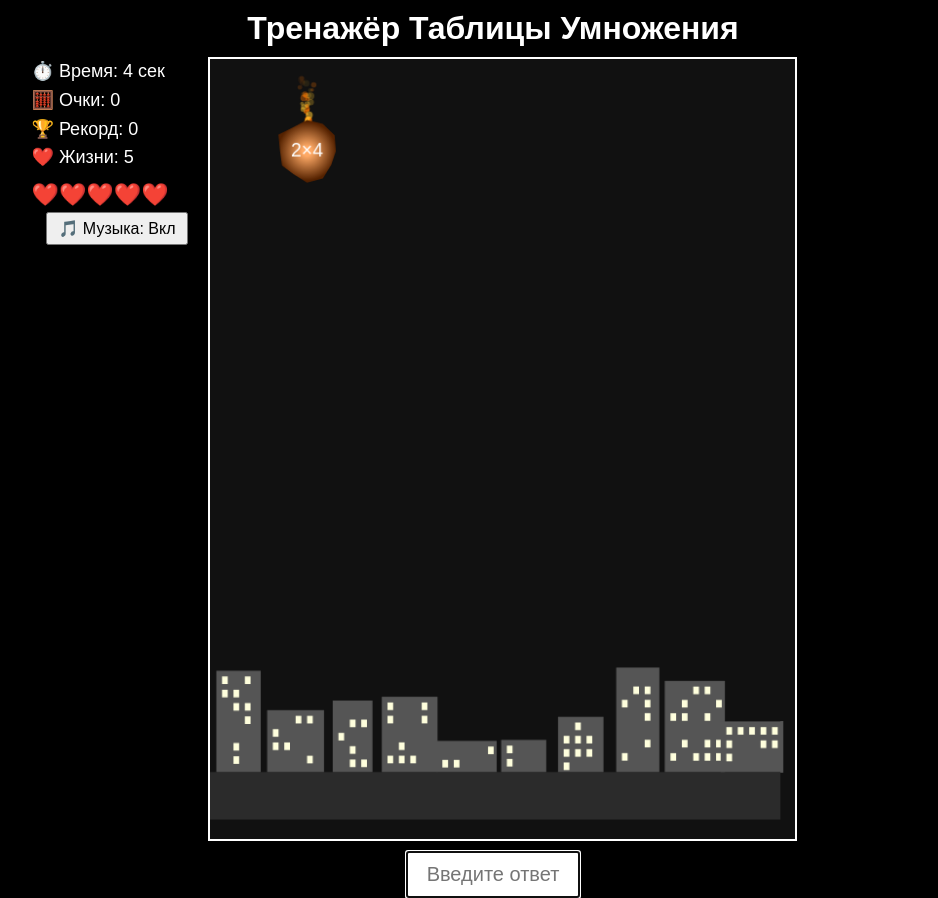
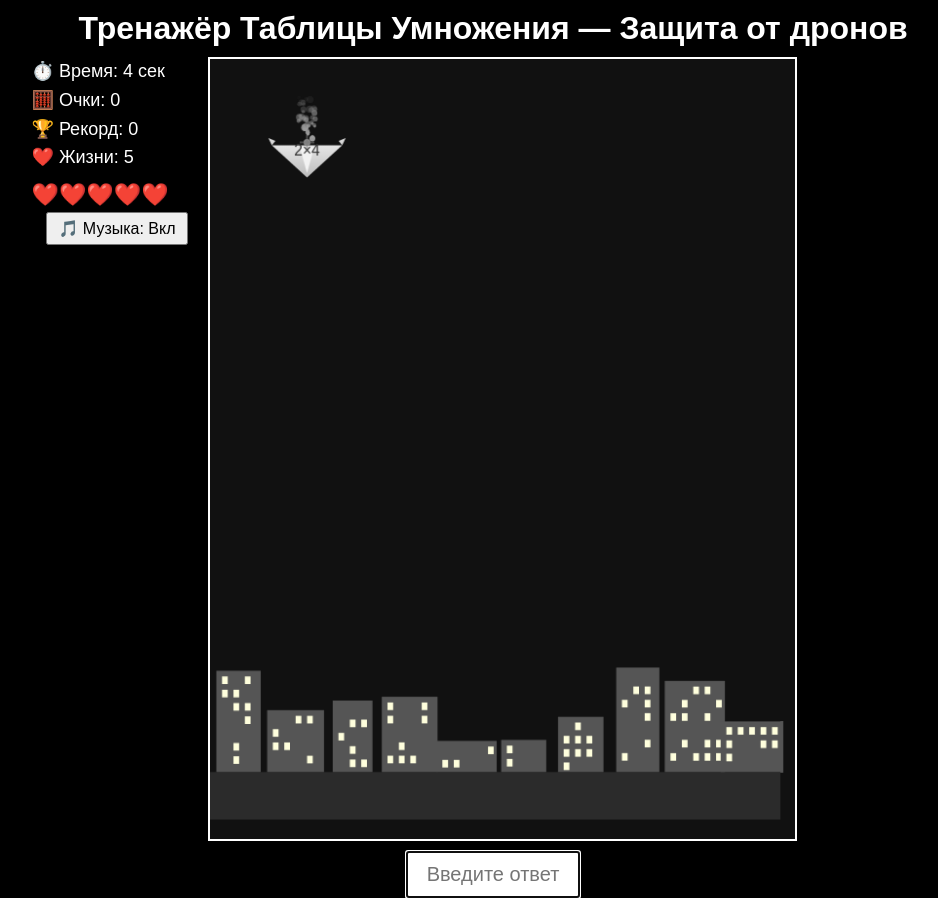
Before and after one commit to nazarzvs/Multiplyer, a plain HTML site: page index.html in a window 1280 px wide. Shown: the whole page, without its empty margins (226-1164 px from the left). Drawn offline with Linux system fonts and the light colour scheme.

Commit message:
changed meteorite to shahed drone

```diff
--- a/game.js
+++ b/game.js
@@ -1,4 +1,4 @@
-// game.js — версия с 5 жизнями и кнопкой музыки
+// game.js — версия с 5 жизнями и кнопкой музыки (Shahed дроны)
 const canvas = document.getElementById("gameCanvas");
 const ctx = canvas.getContext("2d");
 
@@ -109,38 +109,91 @@ class Task {
       p.update(currentDeltaTime, FRAME_SCALE);
       if (p.alpha <= 0) this.particles.splice(i, 1);
     }
+    // Силуэт Shahed: дельтовидное крыло с носом вниз
+    // Треугольный планер
     ctx.beginPath();
-    ctx.moveTo(this.x + this.shape[0].x, this.y + this.shape[0].y);
-    for (let i = 1; i < this.shape.length; i++) {
-      ctx.lineTo(this.x + this.shape[i].x, this.y + this.shape[i].y);
-    }
+    const noseX = this.x;
+    const noseY = this.y + this.radius * 0.9; // нос вниз по направлению падения
+    const leftWingX = this.x - this.radius * 1.2;
+    const rightWingX = this.x + this.radius * 1.2;
+    const wingY = this.y - this.radius * 0.2;
+    ctx.moveTo(noseX, noseY);
+    ctx.lineTo(rightWingX, wingY);
+    ctx.lineTo(leftWingX, wingY);
     ctx.closePath();
-    const gradient = ctx.createRadialGradient(this.x, this.y, 5, this.x, this.y, this.radius);
-    gradient.addColorStop(0, "#ffaa66");
-    gradient.addColorStop(1, "#552200");
-    ctx.fillStyle = gradient;
+    const bodyGradient = ctx.createLinearGradient(this.x, wingY, this.x, noseY);
+    bodyGradient.addColorStop(0, "#e6e6e6");
+    bodyGradient.addColorStop(1, "#bdbdbd");
+    ctx.fillStyle = bodyGradient;
     ctx.fill();
-    ctx.fillStyle = "white";
-    ctx.font = "20px Arial";
+
+    // Центральный фюзеляж (светлая «спинка»)
+    ctx.fillStyle = "#f2f2f2";
+    ctx.beginPath();
+    ctx.moveTo(noseX, noseY - this.radius * 0.15);
+    ctx.lineTo(this.x + this.radius * 0.25, wingY + this.radius * 0.05);
+    ctx.lineTo(this.x - this.radius * 0.25, wingY + this.radius * 0.05);
+    ctx.closePath();
+    ctx.fill();
+
+    // Вертикальные кили на законцовках крыла
+    ctx.fillStyle = "#d9d9d9";
+    const finH = this.radius * 0.25;
+    const finW = this.radius * 0.12;
+    ctx.beginPath();
+    ctx.moveTo(leftWingX, wingY);
+    ctx.lineTo(leftWingX - finW, wingY - finH);
+    ctx.lineTo(leftWingX + finW, wingY - finH * 0.6);
+    ctx.closePath();
+    ctx.fill();
+    ctx.beginPath();
+    ctx.moveTo(rightWingX, wingY);
+    ctx.lineTo(rightWingX + finW, wingY - finH);
+    ctx.lineTo(rightWingX - finW, wingY - finH * 0.6);
+    ctx.closePath();
+    ctx.fill();
+
+    // Задний винт (вид снизу — круг с размытыми лопастями)
+    const propX = this.x;
+    const propY = wingY - this.radius * 0.1; // позади крыла (сверху относительно движения)
+    ctx.beginPath();
+    ctx.arc(propX, propY, this.radius * 0.12, 0, Math.PI * 2);
+    ctx.fillStyle = "#888";
+    ctx.fill();
+    ctx.strokeStyle = "rgba(120,120,120,0.6)";
+    ctx.lineWidth = 2;
+    ctx.beginPath();
+    ctx.moveTo(propX - this.radius * 0.25, propY);
+    ctx.lineTo(propX + this.radius * 0.25, propY);
+    ctx.moveTo(propX, propY - this.radius * 0.25);
+    ctx.lineTo(propX, propY + this.radius * 0.25);
+    ctx.stroke();
+
+    // Маркировка задачи в центре
+    ctx.fillStyle = "#333";
+    ctx.font = "16px Arial";
     ctx.textAlign = "center";
-    ctx.fillText(`${this.a}×${this.b}`, this.x, this.y + 6);
+    ctx.fillText(`${this.a}×${this.b}`, this.x, this.y + this.radius * 0.15);
   }
   update(dt, frameScale) {
     this.y += this.speed * frameScale * dt;
     if (Math.random() < 0.45) {
+      // Шлейф позади дельтовидного крыла
+      const trailX = this.x + (Math.random() - 0.5) * this.radius * 0.5;
+      const trailY = this.y - this.radius * 0.4;
       this.particles.push(new Particle(
-        this.x + (Math.random() - 0.5) * 6,
-        this.y - this.radius * 0.6,
-        "255,120,0",
-        (Math.random() - 0.5) * 0.6,
-        -(Math.random() * 1 + 0.6)
+        trailX,
+        trailY,
+        "160,160,160",
+        (Math.random() - 0.5) * 0.3,
+        -(Math.random() * 0.1 + 0.05)
       ));
       this.particles.push(new Particle(
-        this.x + (Math.random() - 0.5) * 6,
-        this.y - this.radius * 0.4,
-        "255,200,50",
-        (Math.random() - 0.5) * 0.6,
-        -(Math.random() * 0.6 + 0.3)
+        trailX,
+        trailY - 2,
+        "120,120,120",
+        (Math.random() - 0.5) * 0.25,
+        -(Math.random() * 0.05 + 0.02)
       ));
     }
     this.draw();
@@ -211,7 +264,7 @@ function drawCity() {
   }
 }
 
-/* ======= Спавн ======= */
+/* ======= Спавн дронов ======= */
 function spawnTask() {
   if (pool.length === 0) {
     currentMultiplier++;
@@ -225,7 +278,7 @@ function spawnTask() {
   }
   const [a, b] = pool.pop();
   let x = Math.random() * (VIRTUAL_WIDTH - 80) + 40;
-  tasks.push(new Task(x, -50, a, b));
+  tasks.push(new Task(x, -50, a, b)); // Спавним Shahed дрон
 }
 
 /* ======= Статистика ======= */
@@ -237,7 +290,7 @@ function updateStats() {
   timeEl.textContent = time;
 }
 
-/* ======= Попадание в город ======= */
+/* ======= Попадание дрона в город ======= */
 function handleCityHit(taskIndex) {
   const task = tasks[taskIndex];
   const groundY = VIRTUAL_HEIGHT - groundHeight;
@@ -257,7 +310,7 @@ function handleCityHit(taskIndex) {
     const damage = Math.floor(20 + Math.random() * 40);
     hitBuilding.h -= damage;
     if (hitBuilding.h < 0) hitBuilding.h = 0;
-    explosions.push(new Explosion(hitBuilding.x + hitBuilding.w / 2, groundY - 10));
+    explosions.push(new Explosion(hitBuilding.x + hitBuilding.w / 2, groundY - 10)); // Взрыв от дрона
   }
   if (lives <= 0) gameOver();
 }
--- a/index.html
+++ b/index.html
@@ -3,7 +3,7 @@
 <head>
   <meta charset="UTF-8" />
   <meta name="viewport" content="width=device-width, initial-scale=1.0"/>
-  <title>Тренажёр Таблицы Умножения</title>
+  <title>Тренажёр Таблицы Умножения — Защита от дронов</title>
   <style>
     body {
       margin: 0;
@@ -80,7 +80,7 @@
   </style>
 </head>
 <body>
-  <h1>Тренажёр Таблицы Умножения</h1>
+  <h1>Тренажёр Таблицы Умножения — Защита от дронов</h1>
 
   <div id="gameArea">
     <div id="stats">
@@ -103,6 +103,7 @@
   <audio id="explosionSound" src="sounds/explosion.mp3"></audio>
   <audio id="errorSound" src="sounds/error.mp3"></audio>
   <audio id="bgMusic" src="sounds/music.mp3" loop></audio>
+  <!-- Звуки для дронов -->
 
   <script src="game.js"></script>
 </body>
```
